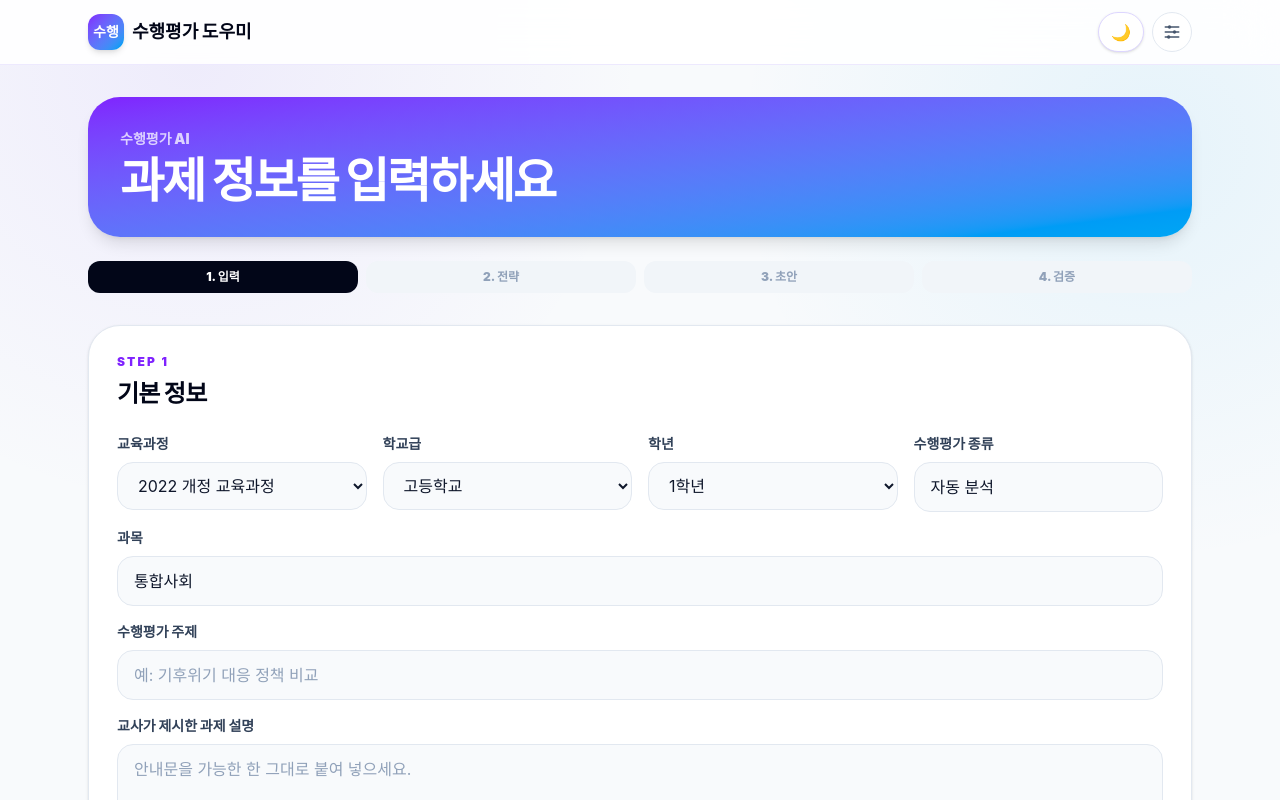
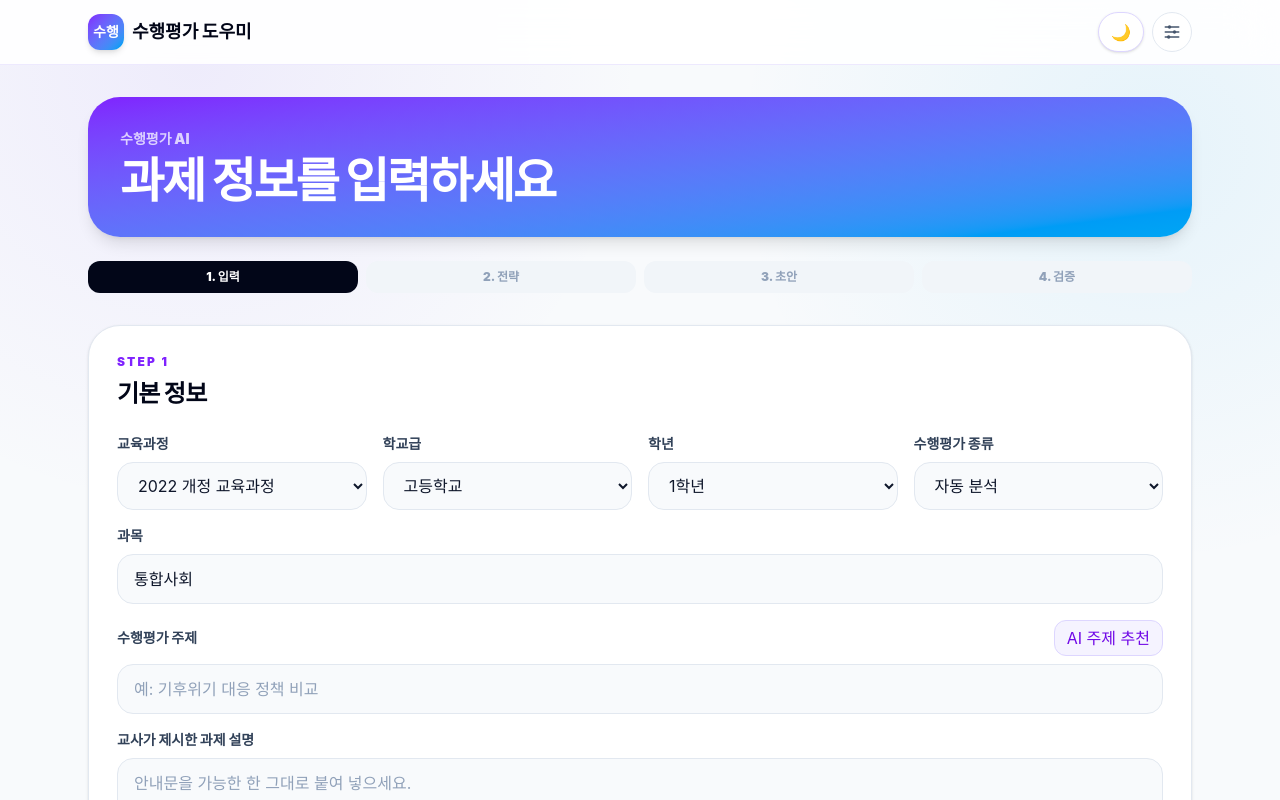
Before and after one commit to dy6553/performance-assessment-assistant, a Next.js app: page / in a window 1280 px wide. Shown: the top 800 px of the page. Built offline with nearby package versions, Linux system fonts and the light colour scheme.

Commit message:
수행평가 4가지 유형과 AI 주제 추천 UI 추가

```diff
--- a/src/features/assessment/assessment-client.tsx
+++ b/src/features/assessment/assessment-client.tsx
@@ -9,6 +9,7 @@ import type {
   AnalysisResult,
   AssignmentInput,
   DraftResult,
+  TopicRecommendationResult,
   VerificationResult,
 } from "./schemas";
 import { PdfRubricUpload } from "./pdf-rubric-upload";
@@ -24,6 +25,18 @@ type RouteMeta = {
 type VerificationWithScore = VerificationResult & { readinessScore: number };
 
 type Step = "input" | "strategy" | "draft" | "verification";
+
+const assignmentTypes = ["자동 분석", "조사·보고서", "발표·토론", "실험·탐구"] as const;
+const topicDependencyKeys: Array<keyof AssignmentInput> = [
+  "curriculum",
+  "schoolLevel",
+  "grade",
+  "subject",
+  "course",
+  "assignmentType",
+  "teacherInstruction",
+  "rubricText",
+];
 
 const initialAssignment: AssignmentInput = {
   curriculum: "2022 개정 교육과정",
@@ -47,6 +60,8 @@ export function AssessmentClient() {
   const [analysis, setAnalysis] = useState<AnalysisResult | null>(null);
   const [draft, setDraft] = useState<DraftResult | null>(null);
   const [verification, setVerification] = useState<VerificationWithScore | null>(null);
+  const [topicRecommendations, setTopicRecommendations] = useState<TopicRecommendationResult["topics"]>([]);
+  const [topicLoading, setTopicLoading] = useState(false);
   const [step, setStep] = useState<Step>("input");
   const [loading, setLoading] = useState<string>("");
   const [error, setError] = useState<string>("");
@@ -59,10 +74,51 @@ export function AssessmentClient() {
 
   function update<K extends keyof AssignmentInput>(key: K, value: AssignmentInput[K]) {
     setAssignment((current) => ({ ...current, [key]: value }));
+    if (topicDependencyKeys.includes(key)) setTopicRecommendations([]);
     setAnalysis(null);
     setDraft(null);
     setVerification(null);
     setStep("input");
+  }
+
+  async function recommendTopicIdeas() {
+    if (!assignment.subject.trim()) {
+      setError("과목을 먼저 입력해 주세요.");
+      return;
+    }
+
+    setTopicLoading(true);
+    setError("");
+    try {
+      const response = await fetch("/api/assignment/recommend-topic", {
+        method: "POST",
+        headers: { "Content-Type": "application/json" },
+        body: JSON.stringify({
+          curriculum: assignment.curriculum,
+          schoolLevel: assignment.schoolLevel,
+          grade: assignment.grade,
+          subject: assignment.subject,
+          course: assignment.course,
+          assignmentType: assignment.assignmentType,
+          teacherInstruction: assignment.teacherInstruction,
+          rubricText: assignment.rubricText,
+        }),
+      });
+      const payload = await readApiResponse<{
+        data?: TopicRecommendationResult;
+        route?: RouteMeta;
+        error?: string;
+      }>(response, "주제를 추천하지 못했습니다.");
+      if (!response.ok || !payload.data || !payload.route) {
+        throw new Error(payload.error || "주제를 추천하지 못했습니다.");
+      }
+      setTopicRecommendations(payload.data.topics);
+    } catch (caught) {
+      setTopicRecommendations([]);
+      setError(caught instanceof Error ? caught.message : "주제 추천 중 오류가 발생했습니다.");
+    } finally {
+      setTopicLoading(false);
+    }
   }
 
   async function analyze(event: FormEvent) {
@@ -173,6 +229,7 @@ export function AssessmentClient() {
             <select className={inputClass} value={assignment.schoolLevel} onChange={(event) => {
               const level = event.target.value as AssignmentInput["schoolLevel"];
               setAssignment((current) => ({ ...current, schoolLevel: level, grade: Math.min(current.grade, level === "초등학교" ? 6 : 3) }));
+              setTopicRecommendations([]);
               setAnalysis(null); setDraft(null); setVerification(null); setStep("input");
             }}>
               <option>초등학교</option><option>중학교</option><option>고등학교</option>
@@ -184,7 +241,9 @@ export function AssessmentClient() {
             </select>
           </Field>
           <Field label="수행평가 종류">
-            <input className={inputClass} value={assignment.assignmentType} onChange={(event) => update("assignmentType", event.target.value)} placeholder="자동 분석 또는 조사 보고서" />
+            <select className={inputClass} value={assignment.assignmentType} onChange={(event) => update("assignmentType", event.target.value)}>
+              {assignmentTypes.map((type) => <option key={type} value={type}>{type}</option>)}
+            </select>
           </Field>
         </div>
 
@@ -195,14 +254,46 @@ export function AssessmentClient() {
         </div>
 
         <div className="mt-4 space-y-4">
-          <Field label="수행평가 주제">
-            <input className={inputClass} value={assignment.topic} onChange={(event) => update("topic", event.target.value)} placeholder="예: 기후위기 대응 정책 비교" />
-          </Field>
+          <div>
+            <div className="mb-2 flex flex-wrap items-center justify-between gap-2">
+              <label className="text-sm font-black text-slate-700" htmlFor="assignment-topic">수행평가 주제</label>
+              <button
+                className="inline-flex min-h-9 items-center justify-center rounded-xl border border-violet-200 bg-violet-50 px-3 text-xs font-black text-violet-700 transition hover:bg-violet-100 disabled:cursor-not-allowed disabled:opacity-50"
+                disabled={Boolean(loading) || topicLoading}
+                onClick={() => void recommendTopicIdeas()}
+                type="button"
+              >
+                {topicLoading ? "추천 중..." : "AI 주제 추천"}
+              </button>
+            </div>
+            <input
+              className={inputClass}
+              id="assignment-topic"
+              value={assignment.topic}
+              onChange={(event) => update("topic", event.target.value)}
+              placeholder="예: 기후위기 대응 정책 비교"
+            />
+            {topicRecommendations.length ? (
+              <div className="mt-3 grid gap-2 sm:grid-cols-2">
+                {topicRecommendations.map((item, index) => (
+                  <button
+                    className="rounded-2xl border border-violet-100 bg-violet-50/60 p-3 text-left transition hover:border-violet-300 hover:bg-violet-50"
+                    key={`${item.title}-${index}`}
+                    onClick={() => update("topic", item.title)}
+                    type="button"
+                  >
+                    <span className="block text-sm font-black text-slate-900">{item.title}</span>
+                    <span className="mt-1 block text-xs leading-5 text-slate-500">{item.rationale}</span>
+                  </button>
+                ))}
+              </div>
+            ) : null}
+          </div>
           <Field label="교사가 제시한 과제 설명">
             <textarea className={`${inputClass} min-h-36 resize-y`} value={assignment.teacherInstruction} onChange={(event) => update("teacherInstruction", event.target.value)} placeholder="안내문을 가능한 한 그대로 붙여 넣으세요." />
           </Field>
           <PdfRubricUpload
-            disabled={Boolean(loading)}
+            disabled={Boolean(loading) || topicLoading}
             onExtracted={(text) => update("rubricText", text)}
           />
           {assignment.rubricText ? (
@@ -233,7 +324,7 @@ export function AssessmentClient() {
         {error ? <p className="mt-4 rounded-2xl border border-rose-200 bg-rose-50 px-4 py-3 text-sm font-bold text-rose-700">{error}</p> : null}
         {loading ? <p className="mt-4 rounded-2xl border border-violet-200 bg-violet-50 px-4 py-3 text-sm font-bold text-violet-700">{loading}</p> : null}
 
-        <button className={primaryButtonClass} disabled={Boolean(loading)} type="submit">과제 분석하고 작성 전략 만들기</button>
+        <button className={primaryButtonClass} disabled={Boolean(loading) || topicLoading} type="submit">과제 분석하고 작성 전략 만들기</button>
       </form>
 
       {analysis ? (
```
